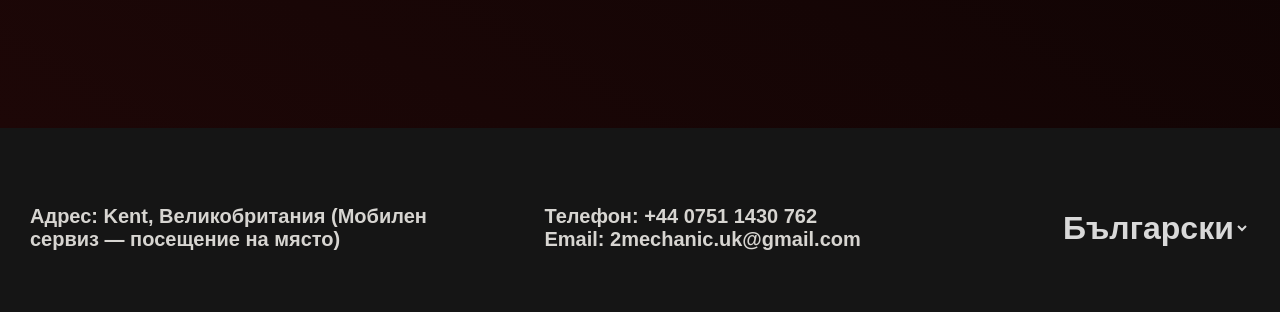
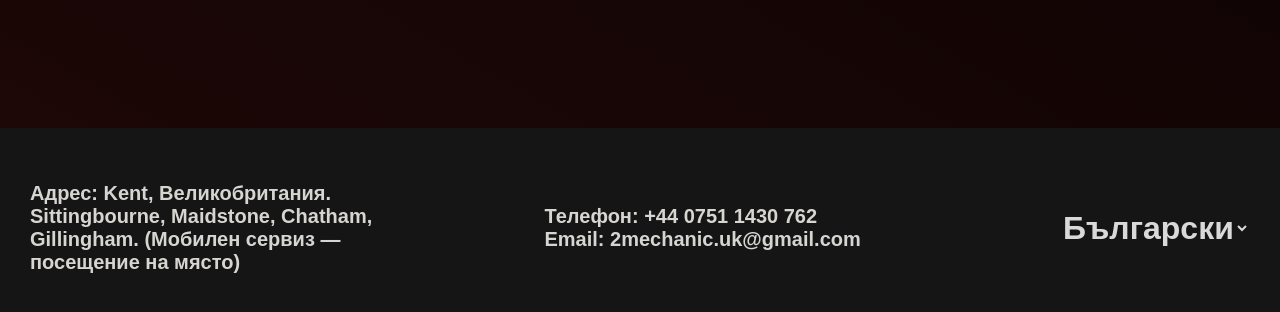
Before and after one commit to velliss200/2MECHANIC, a plain HTML site: page ContactsBg.html in a window 1280 px wide. Shown: the part 1272-1584 px from the top of the page. Drawn offline with Linux system fonts and the light colour scheme.

Commit message:
Update ContactsBg.html

```diff
--- a/ContactsBg.html
+++ b/ContactsBg.html
@@ -67,7 +67,8 @@
     <footer class="footer">
       <div class="footerTextContainer">
         <span class="AdressFooter">
-          Адрес: Kent, Великобритания (Мобилен сервиз — посещение на място)
+          Адрес: Kent, Великобритания. Sittingbourne, Maidstone, Chatham,
+              Gillingham. (Мобилен сервиз — посещение на място)
         </span>
         <span class="ContactsFooter"
           >Телефон: +44 0751 1430 762 <br />Email: 2mechanic.uk@gmail.com</span
```
